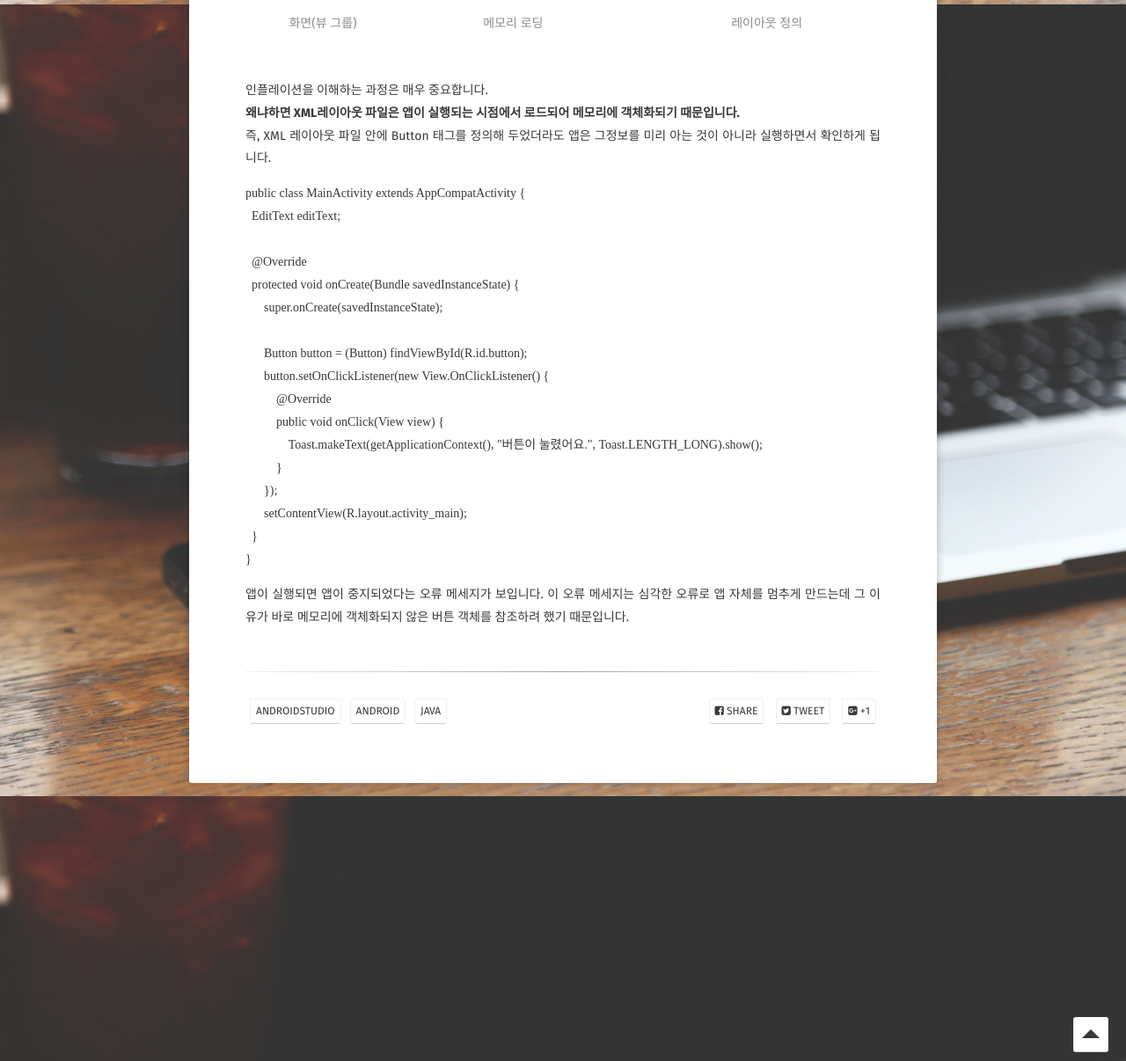
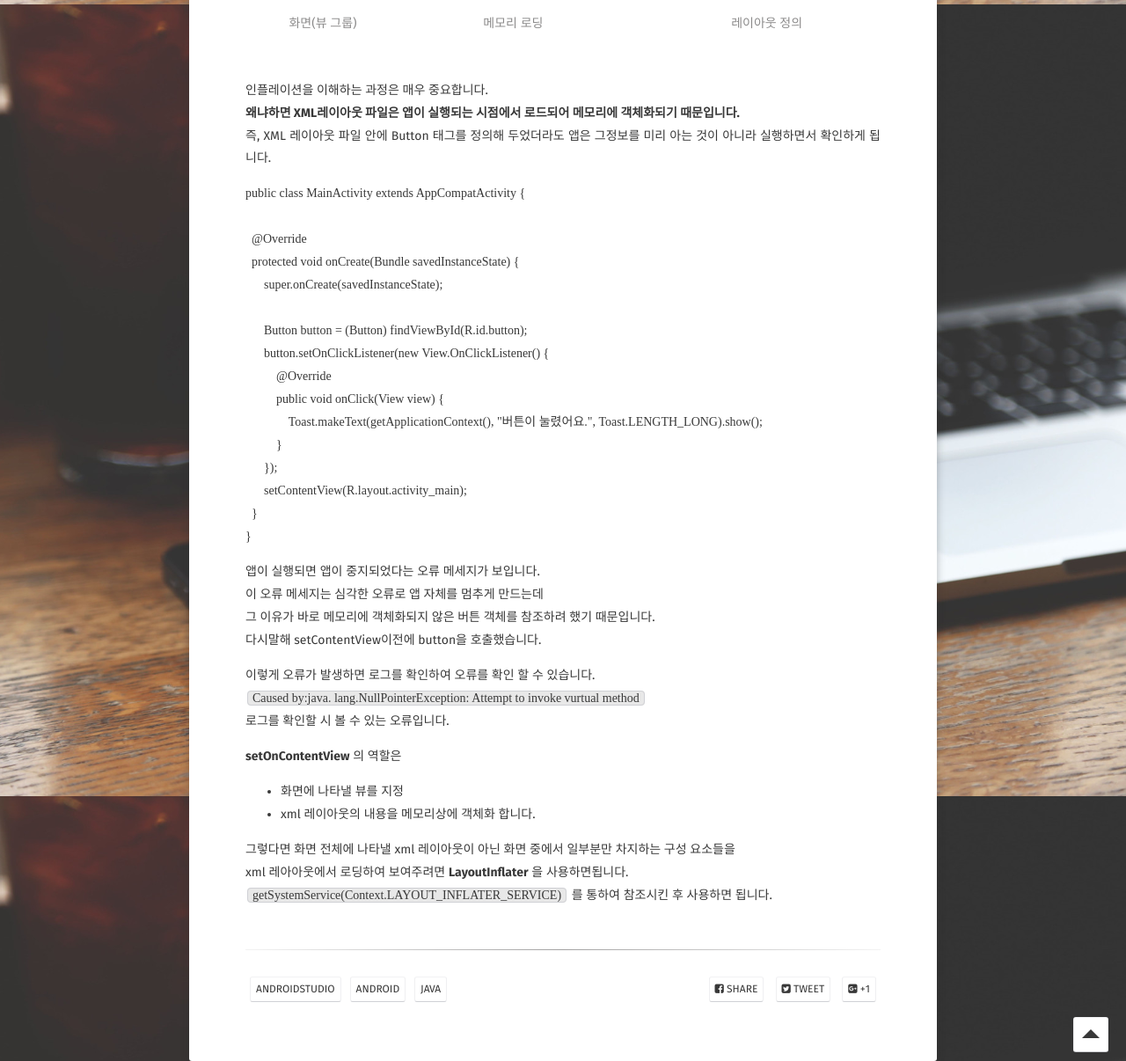
Before and after one commit to ChoiHyeongu/ChoiHyeongu.github.io, a Jekyll site: the page built from _posts/2018-07-15-Infation 이해하기.md, in a window 1280 px wide and 1400 px high, scrolled down 701 px. Shown: the part 194-1400 px from the top of the window at 88% size. Built offline with Jekyll 4.4.1, drawn with Linux system fonts in a browser that asks for light colours; some web fonts are replaced; comment, search, counter and statistics services are not loaded; some of the changed text lies outside the part shown.

Commit message:
Update 2018-07-15-Infation 이해하기.md

````diff
--- a/_posts/2018-07-15-Infation 이해하기.md
+++ b/_posts/2018-07-15-Infation 이해하기.md
@@ -7,10 +7,10 @@ tags: [AndroidStudio, Android, Java]
 comment: true
 ---
 
-# Infaltion 이해하기
+# Inflation 이해하기
 
 #### 1. 인플레이션이란?
-XML 레이아웃에 정의된 내용이 메모리에 로딩된 후 객체회 되는 과정. setContentView(), LayoutInflator등을 이용한다.
+XML 레이아웃에 정의된 내용이 메모리에 로딩된 후 객체회 되는 과정. setContentView(), LayoutInflator등을 이용합니다.
 
 #### 2. 버튼의 레이아웃 인플레이션 과정
 
@@ -26,7 +26,6 @@ __왜냐하면 XML레이아웃 파일은 앱이 실행되는 시점에서 로드
 
 <pre>
 public class MainActivity extends AppCompatActivity {
-  EditText editText;
 
   @Override
   protected void onCreate(Bundle savedInstanceState) {
@@ -44,4 +43,20 @@ public class MainActivity extends AppCompatActivity {
 }
 </pre>
 
-앱이 실행되면 앱이 중지되었다는 오류 메세지가 보입니다.   이 오류 메세지는 심각한 오류로 앱 자체를 멈추게 만드는데      그 이유가 바로 메모리에 객체화되지 않은 버튼 객체를 참조하려 했기 때문입니다.
+앱이 실행되면 앱이 중지되었다는 오류 메세지가 보입니다.
+이 오류 메세지는 심각한 오류로 앱 자체를 멈추게 만드는데
+그 이유가 바로 메모리에 객체화되지 않은 버튼 객체를 참조하려 했기 때문입니다.
+다시말해 setContentView이전에 button을 호출했습니다.
+
+이렇게 오류가 발생하면 로그를 확인하여 오류를 확인 할 수 있습니다.
+```Caused by:java. lang.NullPointerException: Attempt to invoke vurtual method```
+로그를 확인할 시 볼 수 있는 오류입니다.
+
+__setOnContentView__ 의 역할은
+- 화면에 나타낼 뷰를 지정
+- xml 레이아웃의 내용을 메모리상에 객체화 합니다.
+
+그렇다면 화면 전체에 나타낼 xml 레이아웃이 아닌 화면 중에서 일부분만 차지하는 구성 요소들을
+xml 레아아웃에서 로딩하여 보여주려면 __LayoutInflater__ 을 사용하면됩니다.
+```getSystemService(Context.LAYOUT_INFLATER_SERVICE)```
+를 통하여 참조시킨 후 사용하면 됩니다.
````
